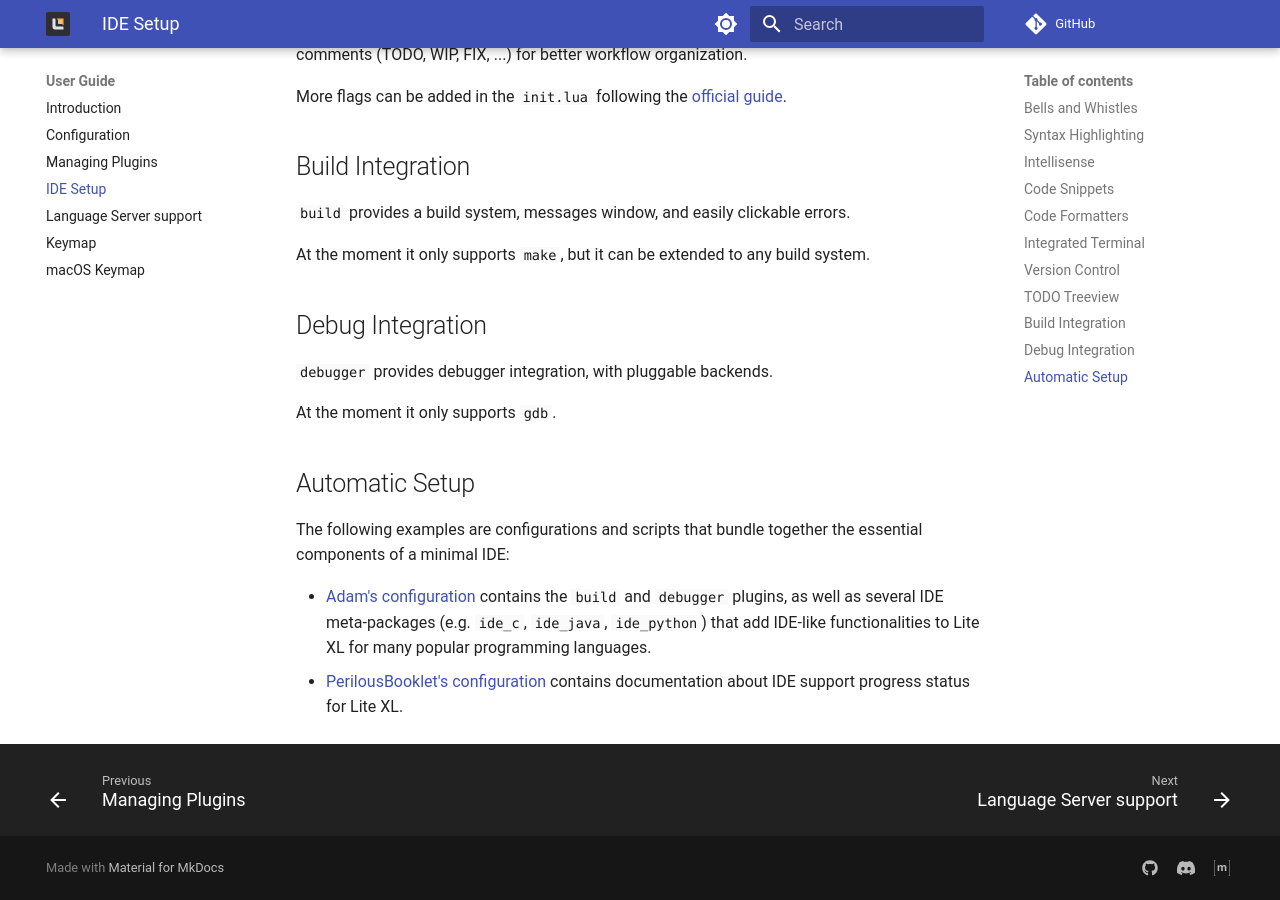
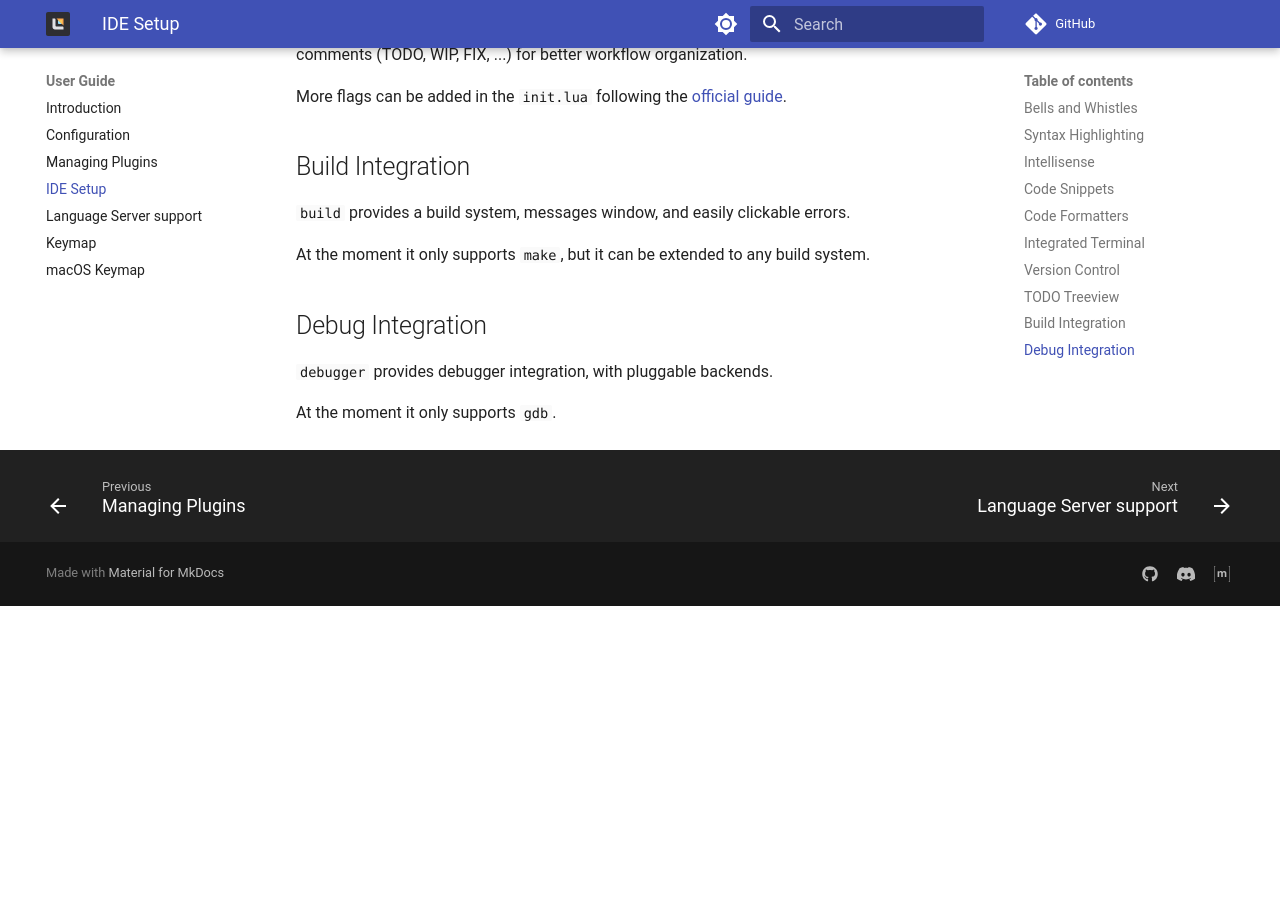
Before and after one commit to lite-xl/lite-xl.github.io, an MkDocs documentation site: the page built from docs/user-guide/ide-setup.md, in a window 1280 px wide and 900 px high, scrolled down 2070 px. Built offline with MkDocs 1.6.1 and Material for MkDocs 9.7.7, drawn with Linux system fonts in a browser that asks for light colours; plug-ins that fetch from the network failed and are left out; comment, search, counter and statistics services are not loaded; the version menu is left out; after the commit the page ends 2676 px from its top, so only the background shows below that.

```diff
--- a/docs/user-guide/ide-setup.md
+++ b/docs/user-guide/ide-setup.md
@@ -84,19 +84,6 @@
 
 At the moment it only supports `gdb`.
 
-## Automatic Setup
-
-The following examples are configurations and scripts that bundle together the essential components
-of a minimal IDE:
-
-- [Adam's configuration][1] contains the `build` and `debugger` plugins,
-as well as several IDE meta-packages (e.g. `ide_c`, `ide_java`, `ide_python`) that add IDE-like
-functionalities to Lite XL for many popular programming languages.
-- [PerilousBooklet's configuration][2] contains documentation about IDE support progress
-status for Lite XL.
-
-
-[1]: https://github.com/adamharrison/lite-xl-ide
 [2]: https://github.com/PerilousBooklet/lite-xl-ide
 [3]: https://github.com/lite-xl/lite-xl-lsp?tab=readme-ov-file#setting-a-lsp-server
 [4]: https://github.com/drmargarido/TodoTreeView?tab=readme-ov-file#instructions
```
Also changed, not shown: docs/user-guide/lsp.md (+5 -0 lines), mkdocs.yml (line endings or trailing spaces).
